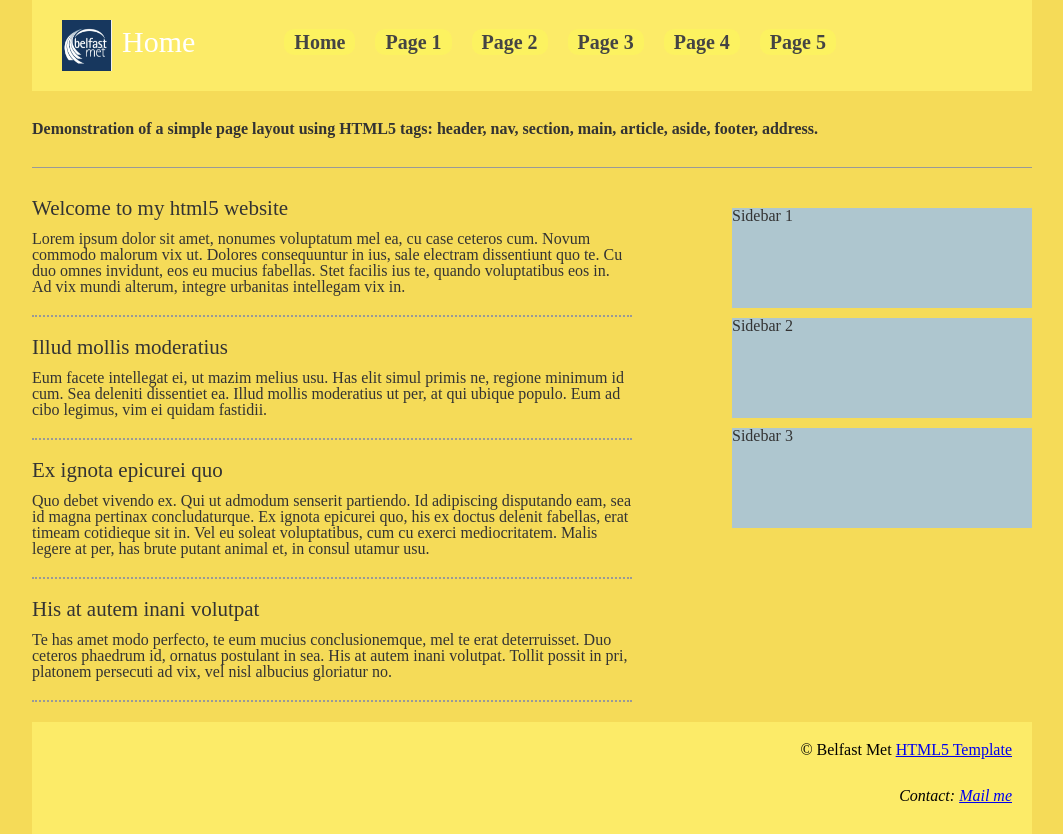
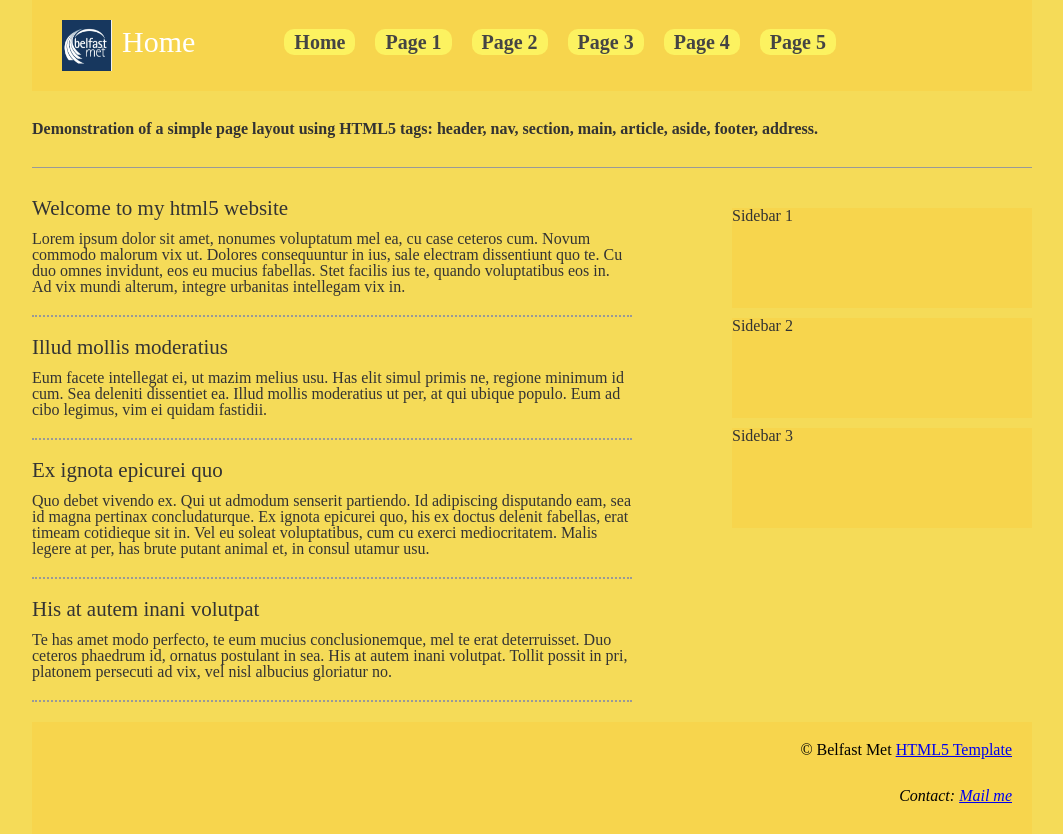
Before and after one commit to ChickenSkratch/html-temp, a plain HTML site: page index.html in a window 1280 px wide. Shown: the whole page, without its empty margins (108-1171 px from the left). Drawn offline with Linux system fonts and the light colour scheme.

Commit message:
Update dys.css

```diff
--- a/css/dys.css
+++ b/css/dys.css
@@ -18,7 +18,7 @@ body,html {
 	background-color: #F5DB58;
 }
 header {
-    background: #FCEB68;
+    background: #F7D54D;
     padding: 20px 30px;
     max-width: 940px;
     margin: auto;
@@ -74,7 +74,7 @@ main section {
 
 }
 footer {
-	background: #FCEB68;
+	background: #F7D54D;
 	max-width: 1000px;
 	margin: auto;
 	clear: both;
@@ -88,7 +88,7 @@ address {
 }
 aside > div {
 	margin: 10px auto;
-	background: #AEC6CF;
+	background: #F7D54D;
 	min-height: 100px;
 }
 #logo {
```
